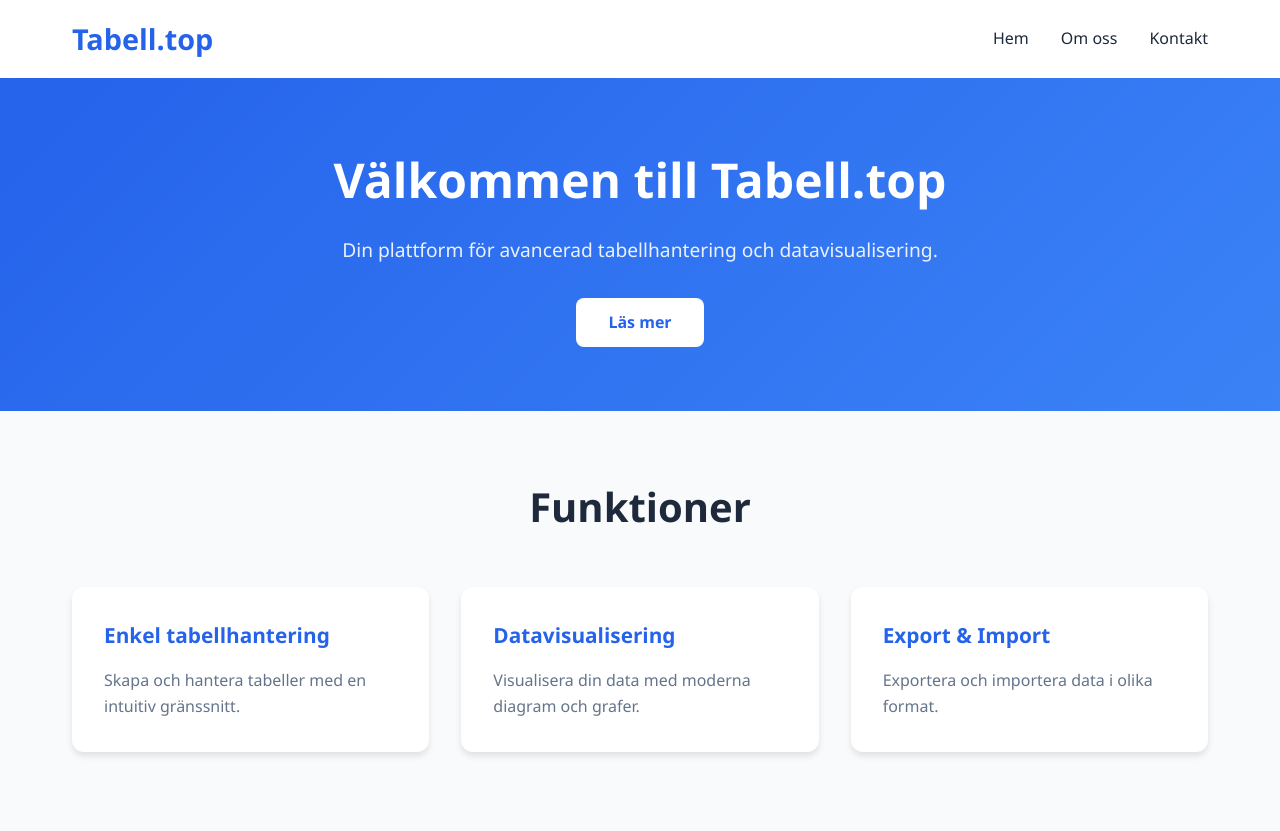
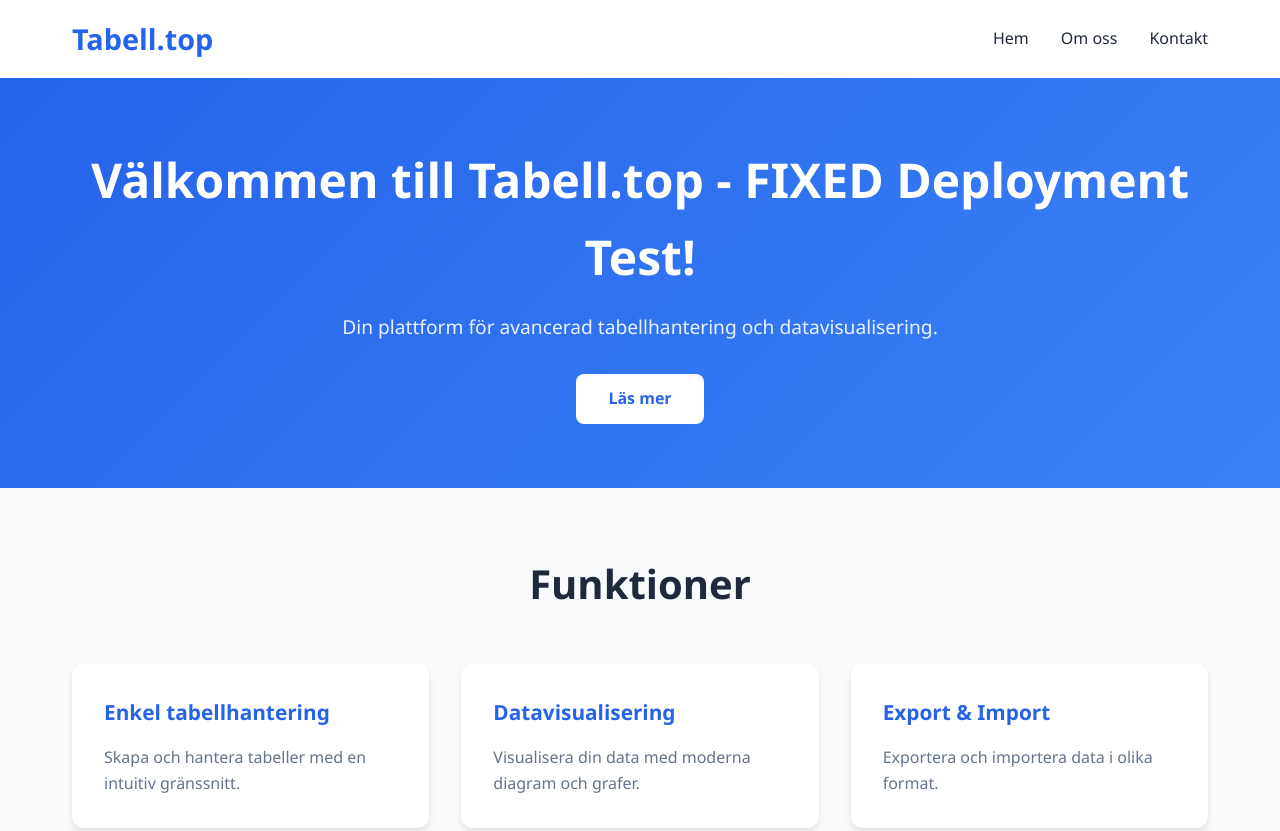
Before and after one commit to thesweetening/tabell-dev, a plain HTML site: page index.html in a window 1280 px wide. Shown: the top 831 px of the page. Drawn offline with Linux system fonts and the light colour scheme.

Commit message:
Test FIXED deployment workflow

```diff
--- a/index.html
+++ b/index.html
@@ -26,7 +26,7 @@
     <main>
         <section class="hero">
             <div class="container">
-                <h2>Välkommen till Tabell.top</h2>
+                                <h2>Välkommen till Tabell.top - FIXED Deployment Test!</h2>
                 <p>Din plattform för avancerad tabellhantering och datavisualisering.</p>
                 <a href="#features" class="btn btn-primary">Läs mer</a>
             </div>
```
Also changed, not shown: .github/workflows/deploy-staging-fixed.yml (added).
